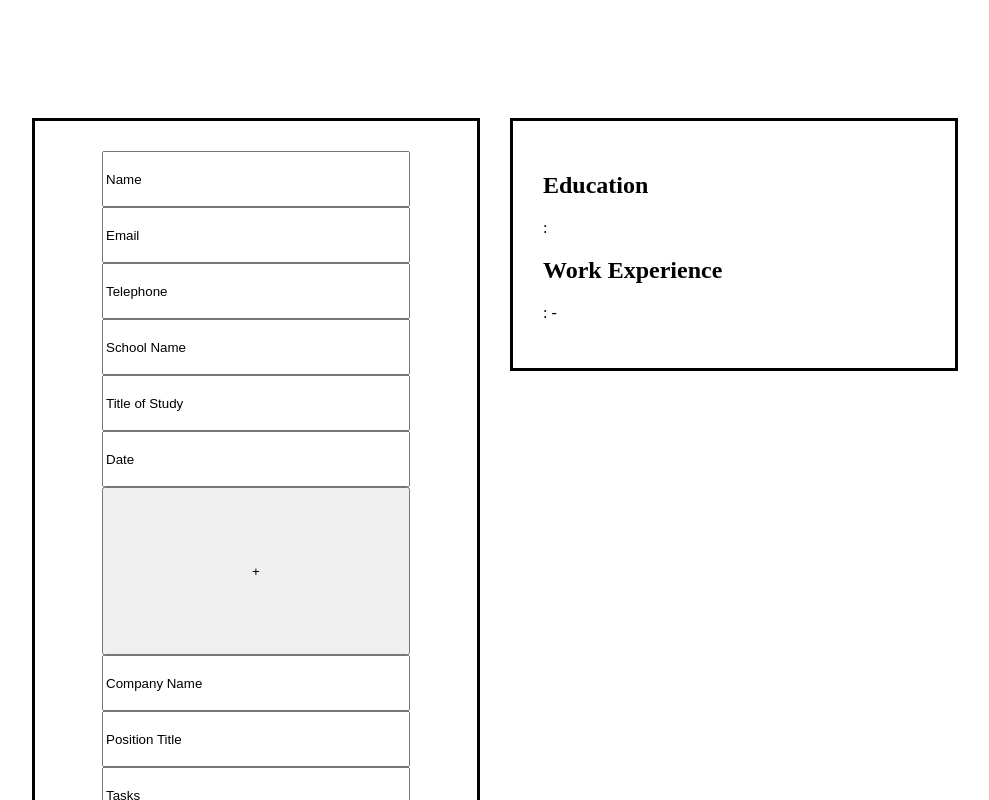
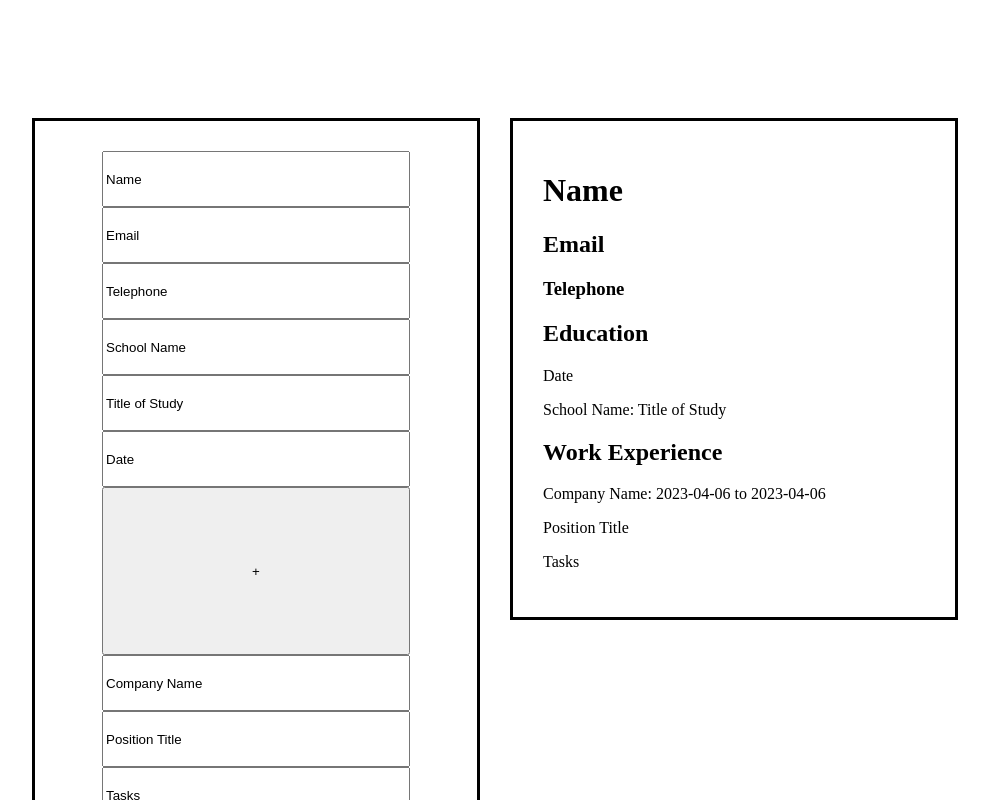
Before and after one commit to Sam-L-White/cv-project, a React (Create React App) app: page / in a window 1280 px wide. Shown: the top 800 px of the page, without its empty margins (145-1134 px from the left). Built offline with nearby package versions, Linux system fonts and the light colour scheme.

Commit message:
Refactor preview to use education/work arrays

```diff
--- a/src/App.js
+++ b/src/App.js
@@ -139,6 +139,11 @@ class App extends Component {
                 </div>
                 <div className="previewContainer">
                     <Preview
+                        inputName={this.state.aboutFields.inputName}
+                        inputEmail={this.state.aboutFields.inputEmail}
+                        inputTelephone={this.state.aboutFields.inputTelephone}
+                        educationForms={this.state.educationForms}
+                        workForms={this.state.workForms}
                     />
                 </div>
             </div>
--- a/src/components/Education.js
+++ b/src/components/Education.js
@@ -7,29 +7,30 @@ class Education extends Component{
     }
 
     render(){
+        const {keyProp, handleChange, inputSchoolName, inputTitle, inputDate} = this.props
         return(
             <div>
                 <form>
                     <input
                         type="text"
                         name="inputSchoolName"
-                        id={this.props.keyProp}
-                        onChange={this.props.handleChange}
-                        value={this.props.inputSchoolName}
+                        id={keyProp}
+                        onChange={handleChange}
+                        value={inputSchoolName}
                     />
                     <input
                         type="text"
                         name="inputTitle"
-                        id={this.props.keyProp}
-                        onChange={this.props.handleChange}
-                        value={this.props.inputTitle}
+                        id={keyProp}
+                        onChange={handleChange}
+                        value={inputTitle}
                     />
                     <input
                         type="text"
                         name="inputDate"
-                        id={this.props.keyProp}
-                        onChange={this.props.handleChange}
-                        value={this.props.inputDate}
+                        id={keyProp}
+                        onChange={handleChange}
+                        value={inputDate}
                     />
                 </form>
             </div>
--- a/src/components/Preview.js
+++ b/src/components/Preview.js
@@ -8,23 +8,36 @@ class Preview extends Component{
 
 
     render(){
+        const {inputName, inputEmail, inputTelephone, educationForms, workForms} = this.props
         return(
             <div>
                 <div className="aboutInfo">
-                    <h1>{this.props.inputName}</h1>
-                    <h2>{this.props.inputEmail}</h2>
-                    <h3>{this.props.inputTelephone}</h3>
+                    <h1>{inputName}</h1>
+                    <h2>{inputEmail}</h2>
+                    <h3>{inputTelephone}</h3>
                 </div>
                 <div className="educationInfo">
                     <h2>Education</h2>
-                    <p>{this.props.inputDate}</p>
-                    <p>{this.props.inputSchoolName}: {this.props.inputTitle}</p>
+                    {educationForms.map((form) => {
+                        return (
+                            <div key={form.id}>
+                                <p>{form.inputDate}</p>
+                                <p>{form.inputSchoolName}: {form.inputTitle}</p>
+                            </div>
+                        )
+                    })}
                 </div>
                 <div className="workInfo">
                     <h2>Work Experience</h2>
-                    <p>{this.props.inputCompany}: {this.props.inputDateFrom} - {this.props.inputDateTo}</p>
-                    <p>{this.props.inputPositionTitle}</p>
-                    <p>{this.props.inputTasks}</p>
+                    {workForms.map((form) => {
+                        return (
+                            <div key={form.id}>
+                                <p>{form.inputCompany}: {form.inputDateFrom} to {form.inputDateTo}</p>
+                                <p>{form.inputPositionTitle}</p>
+                                <p>{form.inputTasks}</p>
+                            </div>
+                        )
+                    })}
                 </div>
 
             </div>
--- a/src/components/Work.js
+++ b/src/components/Work.js
@@ -7,43 +7,44 @@ class Work extends Component{
     }
 
     render(){
+        const {keyProp, handleChange, inputCompany, inputPositionTitle, inputTasks, inputDateFrom, inputDateTo} = this.props
         return(
             <div>
                 <form>
                     <input
                         type="text"
                         name="inputCompany"
-                        id={this.props.keyProp}
-                        onChange={this.props.handleChange}
-                        value={this.props.inputCompany}
+                        id={keyProp}
+                        onChange={handleChange}
+                        value={inputCompany}
                     />
                     <input
                         type="text"
                         name="inputPositionTitle"
-                        id={this.props.keyProp}
-                        onChange={this.props.handleChange}
-                        value={this.props.inputPositionTitle}
+                        id={keyProp}
+                        onChange={handleChange}
+                        value={inputPositionTitle}
                     />
                     <input
                         type="text"
                         name="inputTasks"
-                        id={this.props.keyProp}
-                        onChange={this.props.handleChange}
-                        value={this.props.inputTasks}
+                        id={keyProp}
+                        onChange={handleChange}
+                        value={inputTasks}
                     />
                     <input
                         type="date"
                         name="inputDateFrom"
-                        id={this.props.keyProp}
-                        onChange={this.props.handleChange}
-                        value={this.props.inputDateFrom}
+                        id={keyProp}
+                        onChange={handleChange}
+                        value={inputDateFrom}
                     />
                     <input
                         type="date"
                         name="inputDateTo"
-                        id={this.props.keyProp}
-                        onChange={this.props.handleChange}
-                        value={this.props.inputDateTo}
+                        id={keyProp}
+                        onChange={handleChange}
+                        value={inputDateTo}
                     />
                 </form>
             </div>
```
